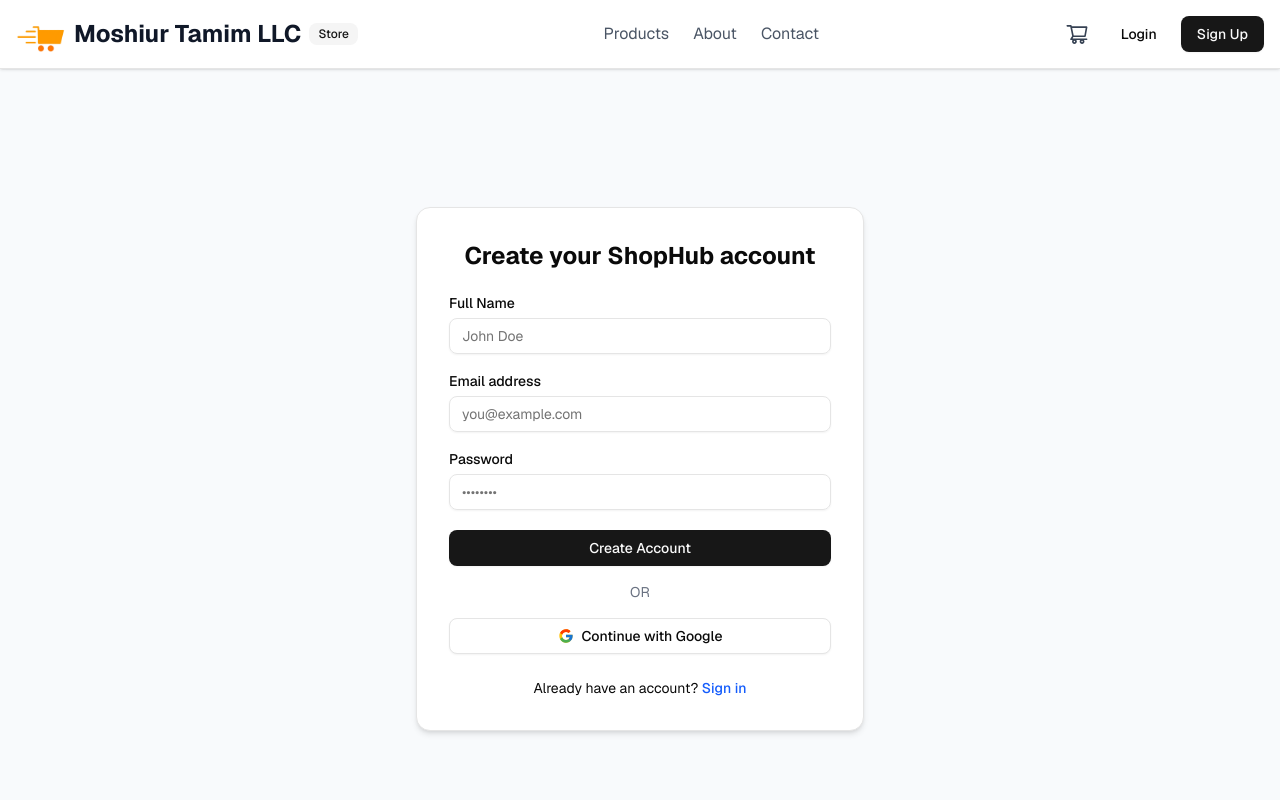
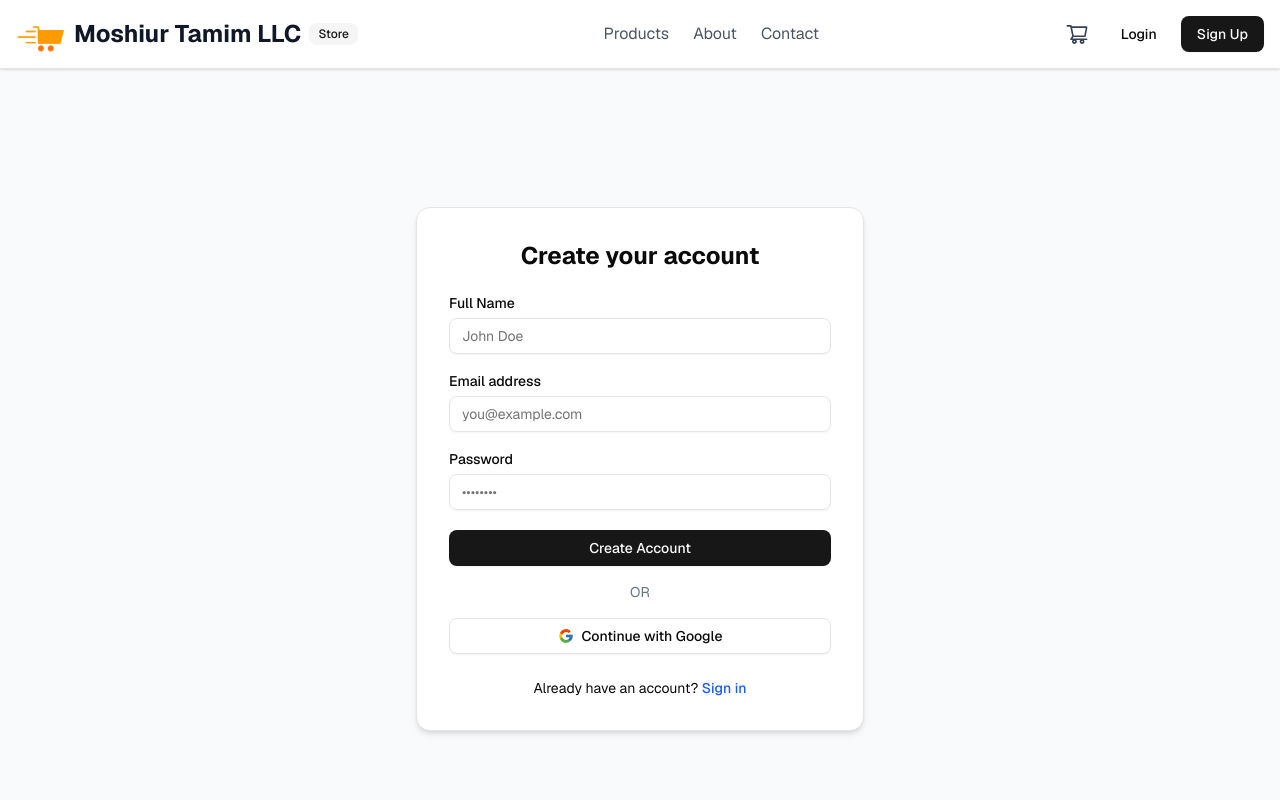
Before and after one commit to zshohag/ec-app, a Next.js app: page /register in a window 1280 px wide. Shown: the top 800 px of the page. Built offline with nearby package versions, Linux system fonts and the light colour scheme; no server answers.

Commit message:
login_page_name

```diff
--- a/src/app/login/page.tsx
+++ b/src/app/login/page.tsx
@@ -86,7 +86,7 @@ export default function SignInPage() {
     <div className="flex items-center justify-center min-h-screen bg-slate-50 px-4">
       <div className="bg-white shadow-md rounded-xl p-8 max-w-md w-full border">
         <h2 className="text-2xl font-bold mb-6 text-center">
-          Sign in to ShopHub
+          Sign in to your account
         </h2>
 
         <Form {...form}>
--- a/src/app/register/page.tsx
+++ b/src/app/register/page.tsx
@@ -78,7 +78,7 @@ export default function RegisterPage() {
     <div className="flex items-center justify-center min-h-screen bg-slate-50 px-4">
       <div className="bg-white shadow-md rounded-xl p-8 max-w-md w-full border">
         <h1 className="text-2xl font-bold mb-6 text-center">
-          Create your ShopHub account
+          Create your  account
         </h1>
 
         <Form {...form}>
--- a/src/lib/mail.ts
+++ b/src/lib/mail.ts
@@ -1,5 +1,3 @@
-
-
 // lib/mail.ts
 import nodemailer from "nodemailer";
 
```
